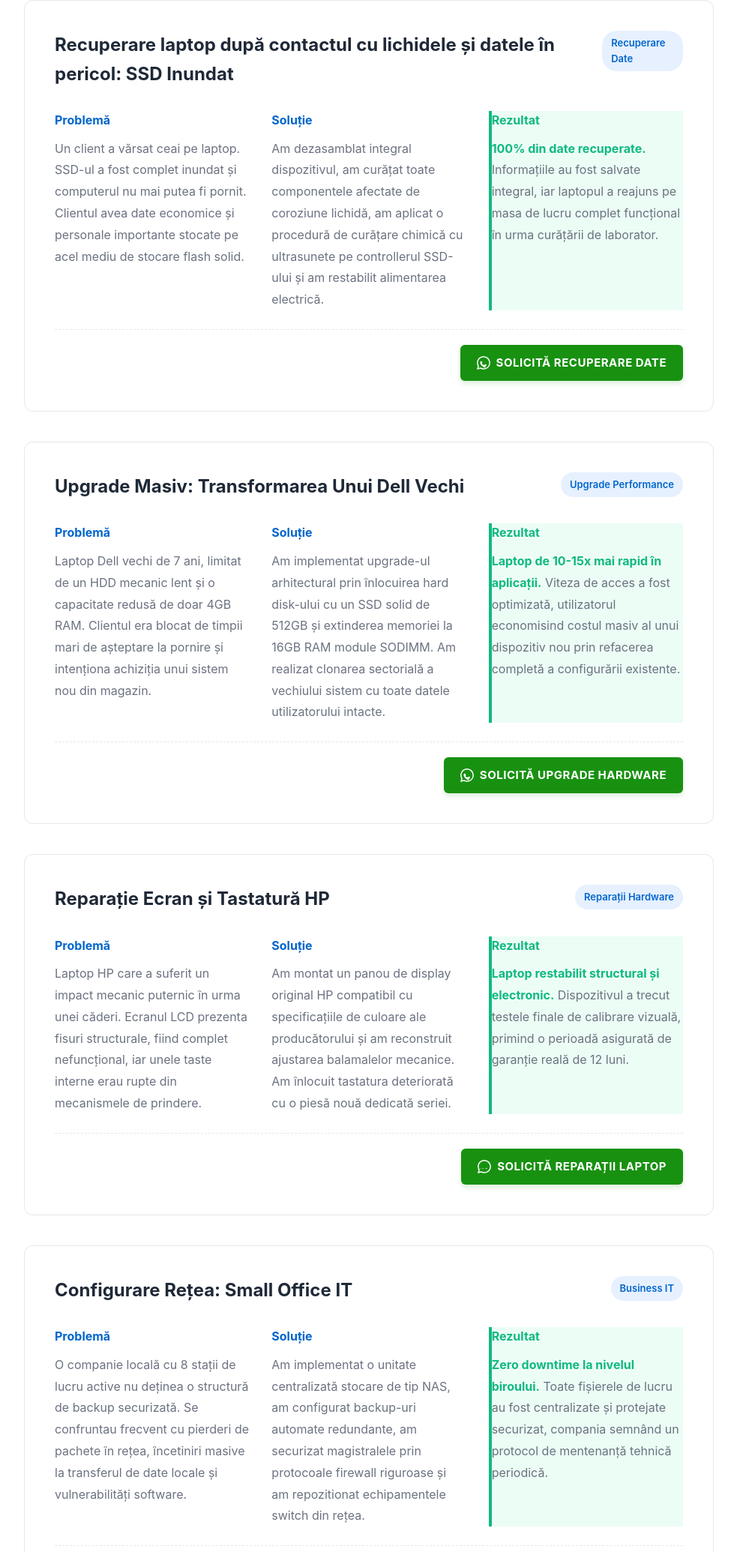
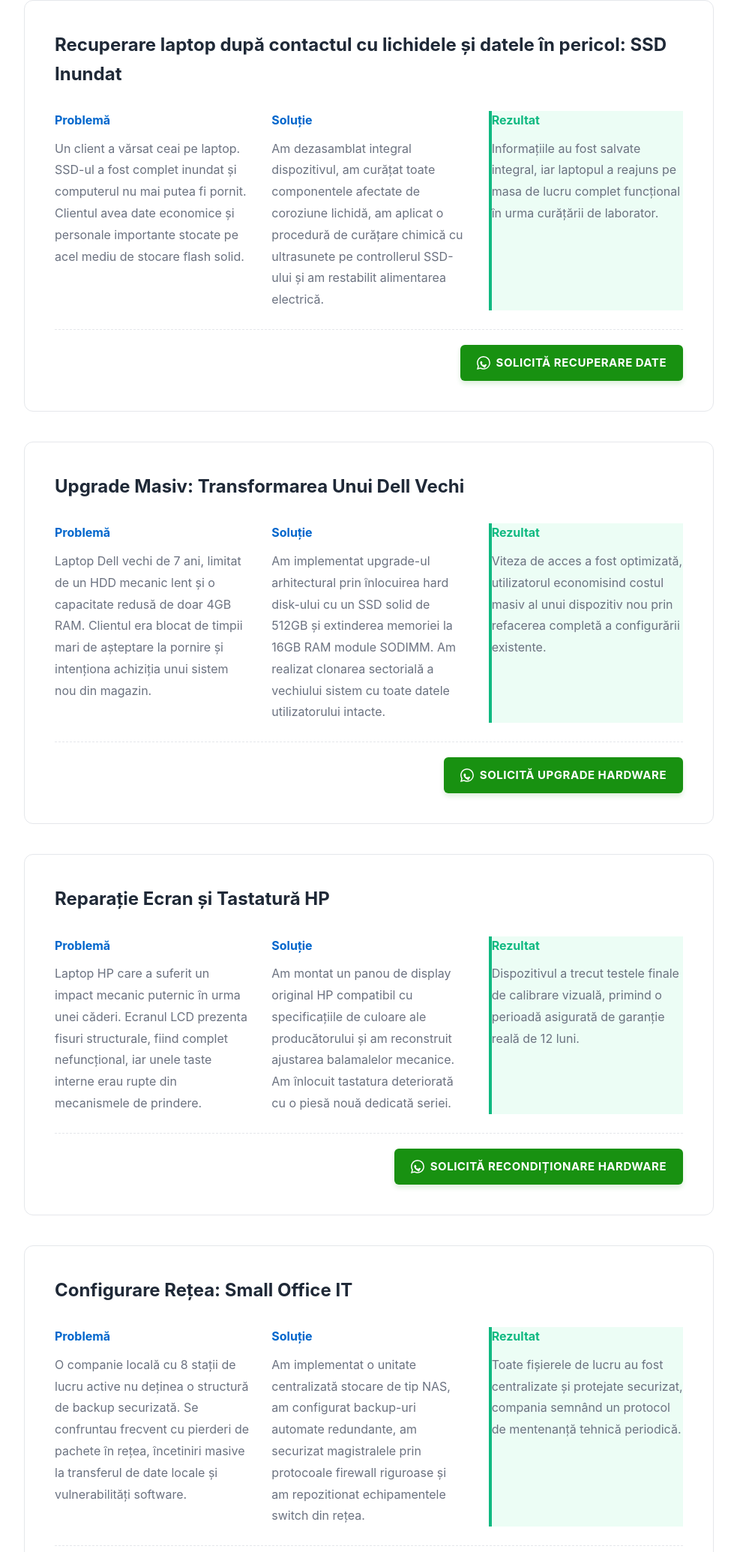
Before and after one commit to doradosystemsro/servicepclaptop, a plain HTML site: page portofoliu.html in a window 1280 px wide. Shown: the part 730-2800 px from the top of the page at 75% size, without its empty margins (148-1131 px from the left). Drawn offline with Linux system fonts and the light colour scheme.

Commit message:
Update portofoliu.html

```diff
--- a/portofoliu.html
+++ b/portofoliu.html
@@ -82,7 +82,6 @@
             <article class="case-study">
                 <div class="case-study-header">
                     <h3>Recuperare laptop după contactul cu lichidele și datele în pericol: SSD Inundat</h3>
-                    <span class="case-badge">Recuperare Date</span>
                 </div>
                 <div class="case-study-content">
                     <div class="case-study-problem">
@@ -95,7 +94,7 @@
                     </div>
                     <div class="case-study-result">
                         <h4>Rezultat</h4>
-                        <p><strong>100% din date recuperate.</strong> Informațiile au fost salvate integral, iar laptopul a reajuns pe masa de lucru complet funcțional în urma curățării de laborator.</p>
+                        <p>Informațiile au fost salvate integral, iar laptopul a reajuns pe masa de lucru complet funcțional în urma curățării de laborator.</p>
                     </div>
                 </div>
                 <!-- BUTON CONVERSIE INTEGRAT SUB CONȚINUT -->
@@ -110,7 +109,6 @@
             <article class="case-study">
                 <div class="case-study-header">
                     <h3>Upgrade Masiv: Transformarea Unui Dell Vechi</h3>
-                    <span class="case-badge">Upgrade Performance</span>
                 </div>
                 <div class="case-study-content">
                     <div class="case-study-problem">
@@ -123,7 +121,7 @@
                     </div>
                     <div class="case-study-result">
                         <h4>Rezultat</h4>
-                        <p><strong>Laptop de 10-15x mai rapid în aplicații.</strong> Viteza de acces a fost optimizată, utilizatorul economisind costul masiv al unui dispozitiv nou prin refacerea completă a configurării existente.</p>
+                        <p>Viteza de acces a fost optimizată, utilizatorul economisind costul masiv al unui dispozitiv nou prin refacerea completă a configurării existente.</p>
                     </div>
                 </div>
                 <div class="case-study-action" style="margin-top: 25px; padding-top: 20px; border-top: 1px dashed var(--border); text-align: right;">
@@ -137,7 +135,6 @@
             <article class="case-study">
                 <div class="case-study-header">
                     <h3>Reparație Ecran și Tastatură HP</h3>
-                    <span class="case-badge">Reparații Hardware</span>
                 </div>
                 <div class="case-study-content">
                     <div class="case-study-problem">
@@ -150,12 +147,12 @@
                     </div>
                     <div class="case-study-result">
                         <h4>Rezultat</h4>
-                        <p><strong>Laptop restabilit structural și electronic.</strong> Dispozitivul a trecut testele finale de calibrare vizuală, primind o perioadă asigurată de garanție reală de 12 luni.</p>
+                        <p>Dispozitivul a trecut testele finale de calibrare vizuală, primind o perioadă asigurată de garanție reală de 12 luni.</p>
                     </div>
                 </div>
                 <div class="case-study-action" style="margin-top: 25px; padding-top: 20px; border-top: 1px dashed var(--border); text-align: right;">
                     <a href="https://wa.me/40744922422?text=Bun%C4%83%20ziua!%20Am%20un%20laptop%20lovit/spart%20%C8%99i%20am%20nevoie%20de%20schimbare%20display%20sau%20componente%20hardware." target="_blank" rel="noopener noreferrer" aria-label="Trimite mesaj pe WhatsApp pentru reparații display laptop" class="btn-whatsapp-service">
-                        <svg xmlns="http://www.w3.org/2000/svg" width="18" height="18" fill="currentColor" viewBox="0 0 16 16" aria-hidden="true" style="display: block;"><path d="M13.601 2.326A7.854 7.854 0 0 0 7.994 0C3.627 0 .068 3.558.064 7.926c0 1.399.366 2.76 1.057 3.965L0 16l4.204-1.102a7.933 7.933 0 0 0 3.79.907h.004c4.368 0 7.926-3.559 7.93-7.934A7.897 7.897 0 0 0 13.6 2.326zM7.994 14.521a6.573 6.573 0 0 1-3.356-.92l-.24-.144-2.494.654.666-2.433-.156-.251a6.56 6.56 0 0 1-1.007-3.505c0-3.626 2.957-6.584 6.591-6.584a6.56 6.56 0 0 1 4.66 1.931 6.557 6.557 0 0 1 1.928 4.66c-.004 3.639-2.961 6.592-6.592 6.592zm3.69-4.294c-.202-.101-1.194-.588-1.378-.654-.185-.066-.32-.099-.454.101-.134.2-.517.654-.634.787-.118.134-.235.151-.437.05-.203-.101-.855-.315-1.628-.101-.601-.537-1.2-1.127-1.334-.117-.135-.012-.207.088-.307.09-.09.201-.235.301-.352.101-.117.134-.197.201-.332.067-.134.034-.252-.017-.353-.05-.101-.454-1.092-.622-1.498-.164-.395-.329-.341-.454-.341h-.388c-.134 0-.353.05-.537.25-.185.2-.705.688-.705 1.68 0 1.01.735 1.986.837 2.12.102.134 1.442 2.202 3.493 3.085.488.21 0 .339.81.428.145.031.517.211.597.436.08.223.08.414.04.515-.04.101-.235.2-.437.1z"/></svg> Solicită Reparații Laptop
+                        <svg xmlns="http://www.w3.org/2000/svg" width="18" height="18" fill="currentColor" viewBox="0 0 16 16" aria-hidden="true" style="display: block;"><path d="M13.601 2.326A7.854 7.854 0 0 0 7.994 0C3.627 0 .068 3.558.064 7.926c0 1.399.366 2.76 1.057 3.965L0 16l4.204-1.102a7.933 7.933 0 0 0 3.79.907h.004c4.368 0 7.926-3.559 7.93-7.934A7.897 7.897 0 0 0 13.6 2.326zM7.994 14.521a6.573 6.573 0 0 1-3.356-.92l-.24-.144-2.494.654.666-2.433-.156-.251a6.56 6.56 0 0 1-1.007-3.505c0-3.626 2.957-6.584 6.591-6.584a6.56 6.56 0 0 1 4.66 1.931 6.557 6.557 0 0 1 1.928 4.66c-.004 3.639-2.961 6.592-6.592 6.592zm3.69-4.294c-.202-.101-1.194-.588-1.378-.654-.185-.066-.32-.099-.454.101-.134.2-.517.654-.634.787-.118.134-.235.151-.437.05-.203-.101-.855-.315-1.628-.101-.601-.537-1.009-1.2-1.127-1.334-.117-.135-.012-.207.088-.307.09-.09.201-.235.301-.352.101-.117.134-.197.201-.332.067-.134.034-.252-.017-.353-.05-.101-.454-1.092-.622-1.498-.164-.395-.329-.341-.454-.341h-.388c-.134 0-.353.05-.537.25-.185.2-.705.688-.705 1.68 0 1.01.735 1.986.837 2.12.102.134 1.442 2.202 3.493 3.085.488.21 0 .339.81.428.145.031.517.211.597.436.08.223.08.414.04.515-.04.101-.235.2-.437.1z"/></svg> Solicită Recondiționare Hardware
                     </a>
                 </div>
             </article>
@@ -164,7 +161,6 @@
             <article class="case-study">
                 <div class="case-study-header">
                     <h3>Configurare Rețea: Small Office IT</h3>
-                    <span class="case-badge">Business IT</span>
                 </div>
                 <div class="case-study-content">
                     <div class="case-study-problem">
@@ -177,12 +173,12 @@
                     </div>
                     <div class="case-study-result">
                         <h4>Rezultat</h4>
-                        <p><strong>Zero downtime la nivelul biroului.</strong> Toate fișierele de lucru au fost centralizate și protejate securizat, compania semnând un protocol de mentenanță tehnică periodică.</p>
+                        <p>Toate fișierele de lucru au fost centralizate și protejate securizat, compania semnând un protocol de mentenanță tehnică periodică.</p>
                     </div>
                 </div>
                 <div class="case-study-action" style="margin-top: 25px; padding-top: 20px; border-top: 1px dashed var(--border); text-align: right;">
                     <a href="https://wa.me/40744922422?text=Bun%C4%83%20ziua!%20Suntem%20o%20companie%20%C8%99i%20solicit%C4%83m%20o%20ofert%C4%83%20pentru%20servicii%20it%20sau%20configurare%20re%C8%9Bea%20sediu." target="_blank" rel="noopener noreferrer" aria-label="Trimite mesaj pe WhatsApp pentru rețele IT firme" class="btn-whatsapp-service">
-                        <svg xmlns="http://www.w3.org/2000/svg" width="18" height="18" fill="currentColor" viewBox="0 0 16 16" aria-hidden="true" style="display: block;"><path d="M13.601 2.326A7.854 7.854 0 0 0 7.994 0C3.627 0 .068 3.558.064 7.926c0 1.399.366 2.76 1.057 3.965L0 16l4.204-1.102a7.933 7.933 0 0 0 3.79.907h.004c4.368 0 7.926-3.559 7.93-7.934A7.897 7.897 0 0 0 13.6 2.326zM7.994 14.521a6.573 6.573 0 0 1-3.356-.92l-.24-.144-2.494.654.666-2.433-.156-.251a6.56 6.56 0 0 1-1.007-3.505c0-3.626 2.957-6.584 6.591-6.584a6.56 6.56 0 0 1 4.66 1.931 6.557 6.557 0 0 1 1.928 4.66c-.004 3.639-2.961 6.592-6.592 6.592zm3.69-4.294c-.202-.101-1.194-.588-1.378-.654-.185-.066-.32-.099-.454.101-.134.2-.517.654-.634.787-.118.134-.235.151-.437.05-.203-.101-.855-.315-1.628-.101-.601-.537-1.009-1.2-1.127-1.334-.117-.135-.012-.207.088-.307.09-.09.201-.235.301-.352.101-.117.134-.197.201-.332.067-.134.034-.252-.017-.353-.05-.101-.454-1.092-.622-1.498-.164-.395-.329-.341-.454-.341h-.388c-.134 0-.353.05-.537.25-.185.2-.705.688-.705 1.68 0 1.01.735 1.986.837 2.12.102.134 1.442 2.202 3.493 3.085.488.21 0 .339.81.428.145.031.517.211.597.436.08.223.08.414.04.515-.04.101-.235.2-.437.1z"/></svg> Solicită Rețelistică Firmă
+                        <svg xmlns="http://www.w3.org/2000/svg" width="18" height="18" fill="currentColor" viewBox="0 0 16 16" aria-hidden="true" style="display: block;"><path d="M13.601 2.326A7.854 7.854 0 0 0 7.994 0C3.627 0 .068 3.558.064 7.926c0 1.399.366 2.76 1.057 3.965L0 16l4.204-1.102a7.933 7.933 0 0 0 3.79.907h.004c4.368 0 7.926-3.559 7.93-7.934A7.897 7.897 0 0 0 13.6 2.326zM7.994 14.521a6.573 6.573 0 0 1-3.356-.92l-.24-.144-2.494.654.666-2.433-.156-.251a6.56 6.56 0 0 1-1.007-3.505c0-3.626 2.957-6.584 6.591-6.584a6.56 6.56 0 0 1 4.66 1.931 6.557 6.557 0 0 1 1.928 4.66c-.004 3.639-2.961 6.592-6.592 6.592zm3.69-4.294c-.202-.101-1.194-.588-1.378-.654-.185-.066-.32-.099-.454.101-.134.2-.517.654-.634.787-.118.134-.235.151-.437.05-.203-.101-.855-.315-1.628-.101-.601-.537-1.009-1.2-1.127-1.334-.117-.135-.012-.207.088-.307.09-.09.201-.235.301-.352.101-.117.134-.197.201-.332.067-.134.034-.252-.017-.353-.05-.101-.454-1.092-.622-1.498-.164-.395-.329-.341-.454-.341h-.388c-.134 0-.353.05-.537.25-.185.2-.705.688-.705 1.68 0 1.01.735 1.986.837 2.12.102.134 1.442 2.202 3.493 3.085.488.21 0 .339.81.428.145.031.517.211.597.436.08.223.08.414.04.515-.04.101-.235.2-.437.1z"/></svg> Solicită Audit IT Firmă
                     </a>
                 </div>
             </article>
@@ -191,7 +187,6 @@
             <article class="case-study">
                 <div class="case-study-header">
                     <h3>Asamblare Profesională Flotă: 30 Calculatoare PC</h3>
-                    <span class="case-badge">Hardware & IT</span>
                 </div>
                 <div class="case-study-content">
                     <div class="case-study-problem">
@@ -204,12 +199,12 @@
                     </div>
                     <div class="case-study-result">
                         <h4>Rezultat</h4>
-                        <p><strong>100% din stațiile de lucru operaționale.</strong> Flota hardware a fost finalizată și predată complet funcțional în doar 48 de ore, asigurând stabilitatea termică ideală în sarcină mare.</p>
+                        <p>Flota hardware a fost finalizată și predată complet funcțională în doar 48 de ore, asigurând stabilitatea termică ideală în sarcină mare.</p>
                     </div>
                 </div>
                 <div class="case-study-action" style="margin-top: 25px; padding-top: 20px; border-top: 1px dashed var(--border); text-align: right;">
                     <a href="https://wa.me/40744922422?text=Bun%C4%83%20ziua!%20Avem%20nevoie%20de%20un%20serviciu%20profesional%20pentru%20asamblare%20PC-uri%20%C3%AEn%20volum/flot%C4%83." target="_blank" rel="noopener noreferrer" aria-label="Trimite mesaj pe WhatsApp pentru asamblare flote PC" class="btn-whatsapp-service">
-                        <svg xmlns="http://www.w3.org/2000/svg" width="18" height="18" fill="currentColor" viewBox="0 0 16 16" aria-hidden="true" style="display: block;"><path d="M13.601 2.326A7.854 7.854 0 0 0 7.994 0C3.627 0 .068 3.558.064 7.926c0 1.399.366 2.76 1.057 3.965L0 16l4.204-1.102a7.933 7.933 0 0 0 3.79.907h.004c4.368 0 7.926-3.559 7.93-7.934A7.897 7.897 0 0 0 13.6 2.326zM7.994 14.521a6.573 6.573 0 0 1-3.356-.92l-.24-.144-2.494.654.666-2.433-.156-.251a6.56 6.56 0 0 1-1.007-3.505c0-3.626 2.957-6.584 6.591-6.584a6.56 6.56 0 0 1 4.66 1.931 6.557 6.557 0 0 1 1.928 4.66c-.004 3.639-2.961 6.592-6.592 6.592zm3.69-4.294c-.202-.101-1.194-.588-1.378-.654-.185-.066-.32-.099-.454.101-.134.2-.517.654-.634.787-.118.134-.235.151-.437.05-.203-.101-.855-.315-1.628-.101-.601-.537-1.009-1.2-1.127-1.334-.117-.135-.012-.207.088-.307.09-.09.201-.235.301-.352.101-.117.134-.197.201-.332.067-.134.034-.252-.017-.353-.05-.101-.454-1.092-.622-1.498-.164-.395-.329-.341-.454-.341h-.388c-.134 0-.353.05-.537.25-.185.2-.705.688-.705 1.68 0 1.01.735 1.986.837 2.12.102.134 1.442 2.202 3.493 3.085.488.21 0 .339.81.428.145.031.517.211.597.436.08.223.08.414.04.515-.04.101-.235.2-.437.1z"/></svg> Solicită Asamblare Flotă PC
+                        <svg xmlns="http://www.w3.org/2000/svg" width="18" height="18" fill="currentColor" viewBox="0 0 16 16" aria-hidden="true" style="display: block;"><path d="M13.601 2.326A7.854 7.854 0 0 0 7.994 0C3.627 0 .068 3.558.064 7.926c0 1.399.366 2.76 1.057 3.965L0 16l4.204-1.102a7.933 7.933 0 0 0 3.79.907h.004c4.368 0 7.926-3.559 7.93-7.934A7.897 7.897 0 0 0 13.6 2.326zM7.994 14.521a6.573 6.573 0 0 1-3.356-.92l-.24-.144-2.494.654.666-2.433-.156-.251a6.56 6.56 0 0 1-1.007-3.505c0-3.626 2.957-6.584 6.591-6.584a6.56 6.56 0 0 1 4.66 1.931 6.557 6.557 0 0 1 1.928 4.66c-.004 3.639-2.961 6.592-6.592 6.592zm3.69-4.294c-.202-.101-1.194-.588-1.378-.654-.185-.066-.32-.099-.454.101-.134.2-.517.654-.634.787-.118.134-.235.151-.437.05-.203-.101-.855-.315-1.628-.101-.601-.537-1.009-1.2-1.127-1.334-.117-.135-.012-.207.088-.307.09-.09.201-.235.301-.352.101-.117.134-.197.201-.332.067-.134.034-.252-.017-.353-.05-.101-.454-1.092-.622-1.498-.164-.395-.329-.341-.454-.341h-.388c-.134 0-.353.05-.537.25-.185.2-.705.688-.705 1.68 0 1.01.735 1.986.837 2.12.102.134 1.442 2.202 3.493 3.085.488.21 0 .339.81.428.145.031.517.211.597.436.08.223.08.414.04.515-.04.101-.235.2-.437.1z"/></svg> Solicită Asamblare PC Custom
                     </a>
                 </div>
             </article>
@@ -290,7 +285,7 @@
                         </div>
                     </div>
                     <div class="stars">★★★★★</div>
-                    <p>"Laptopul nu mai pornea deloc. M-am prezentat la service, iar a doua zi am fost contactat că este gata. Totul profesional și mi-a explicat cum să evit viitoarele intervenții de acest fel. Service excelent!"</p>
+                    <p>"Laptopul nu mai pornea deloc. M-am prezentat la service, iar a doua zi am fost contactat că este gata. Totul profesional și mi-a explicat cum să evit viitoarele interventions de acest fel. Service excelent!"</p>
                 </div>
             </div>
         </div>
```
